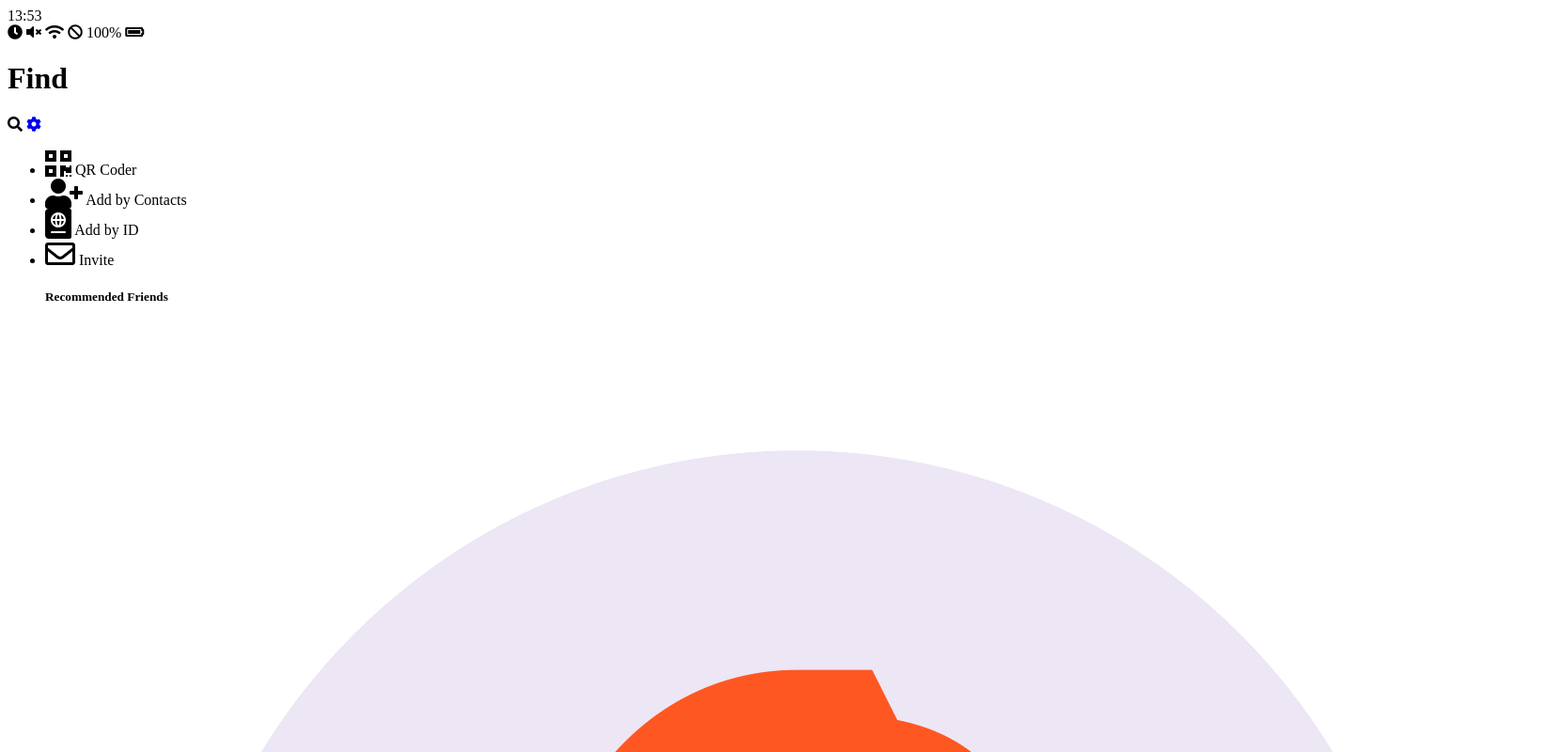
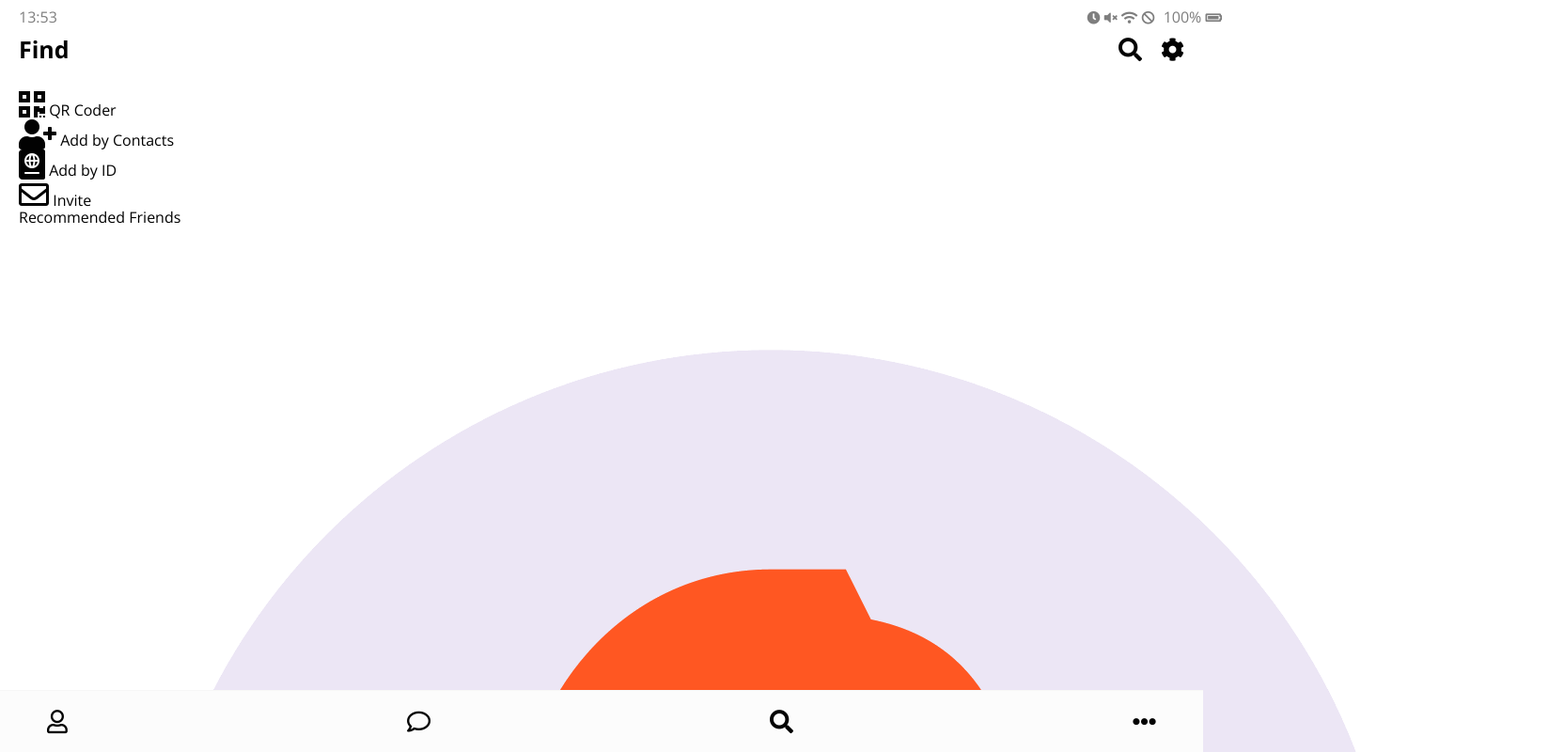
Before and after one commit to wesleyey/kkoCloneV2, a plain HTML site: page find.html in a window 1280 px wide. Shown: the top 800 px of the page at 94% size, 1648 px wide, since content can reach past the window. Drawn offline with nearby package versions, Linux system fonts and the light colour scheme.

Commit message:
css part1
status-bar, header, nav-bar done!

```diff
--- /dev/null
+++ b/css/header.css
@@ -0,0 +1,28 @@
+.header {
+  display: flex;
+  justify-content: space-between;
+  align-items: center;
+  margin-top: 30px;
+  margin-bottom: 30px;
+}
+
+.header .header__title {
+  font-size: 25px;
+  font-weight: 600;
+}
+
+.header .header__icon {
+  font-size: 25px;
+  margin-left: 20px;
+  cursor: pointer;
+}
+
+.header .header__header-column {
+  display: flex;
+  align-items: center;
+}
+
+.header .header__back-btn {
+  font-size: 25px;
+  margin-right: 20px;
+}
--- /dev/null
+++ b/css/nav-bar.css
@@ -0,0 +1,18 @@
+.nav {
+  position: fixed;
+  width: 100%;
+  padding: 20px 50px;
+  left: 0px;
+  bottom: 0px;
+  background-color: #fcfcfc;
+  border-top: 1px solid #f7f7f7;
+}
+
+.nav .nav__list {
+  display: flex;
+  justify-content: space-between;
+}
+
+.nav i {
+  font-size: 25px;
+}
--- /dev/null
+++ b/css/reset.css
@@ -0,0 +1,129 @@
+/* http://meyerweb.com/eric/tools/css/reset/
+   v2.0 | 20110126
+   License: none (public domain)
+*/
+
+html,
+body,
+div,
+span,
+applet,
+object,
+iframe,
+h1,
+h2,
+h3,
+h4,
+h5,
+h6,
+p,
+blockquote,
+pre,
+a,
+abbr,
+acronym,
+address,
+big,
+cite,
+code,
+del,
+dfn,
+em,
+img,
+ins,
+kbd,
+q,
+s,
+samp,
+small,
+strike,
+strong,
+sub,
+sup,
+tt,
+var,
+b,
+u,
+i,
+center,
+dl,
+dt,
+dd,
+ol,
+ul,
+li,
+fieldset,
+form,
+label,
+legend,
+table,
+caption,
+tbody,
+tfoot,
+thead,
+tr,
+th,
+td,
+article,
+aside,
+canvas,
+details,
+embed,
+figure,
+figcaption,
+footer,
+header,
+hgroup,
+menu,
+nav,
+output,
+ruby,
+section,
+summary,
+time,
+mark,
+audio,
+video {
+  margin: 0;
+  padding: 0;
+  border: 0;
+  font-size: 100%;
+  font: inherit;
+  vertical-align: baseline;
+}
+/* HTML5 display-role reset for older browsers */
+article,
+aside,
+details,
+figcaption,
+figure,
+footer,
+header,
+hgroup,
+menu,
+nav,
+section {
+  display: block;
+}
+body {
+  line-height: 1;
+}
+ol,
+ul {
+  list-style: none;
+}
+blockquote,
+q {
+  quotes: none;
+}
+blockquote:before,
+blockquote:after,
+q:before,
+q:after {
+  content: "";
+  content: none;
+}
+table {
+  border-collapse: collapse;
+  border-spacing: 0;
+}
--- /dev/null
+++ b/css/status-bar.css
@@ -0,0 +1,19 @@
+.status-bar {
+  display: flex;
+  justify-content: space-between;
+  padding-top: 10px;
+  padding-bottom: 10px;
+  color: #7e7e7e;
+  background-color: white;
+  position: fixed;
+  width: 100%;
+  top: 0%;
+}
+
+.status-bar i {
+  font-size: 14px;
+}
+
+.status-bar__battery-level {
+  margin-left: 5px;
+}
--- /dev/null
+++ b/css/styles.css
@@ -0,0 +1,21 @@
+@import url("https://fonts.googleapis.com/css?family=Open+Sans:400,700");
+@import "reset.css";
+@import "status-bar.css";
+@import "header.css";
+@import "nav-bar.css";
+
+* {
+  box-sizing: border-box;
+}
+
+body {
+  background-color: white;
+  padding: 10px 20px;
+  color: #020202;
+  font-family: "Open Sans", -apple-system, BlinkMacSystemFont, "Segoe UI",
+    Roboto, Oxygen, Ubuntu, Cantarell, "Helvetica Neue", sans-serif;
+}
+
+a {
+  color: inherit;
+}
--- a/find.html
+++ b/find.html
@@ -10,6 +10,7 @@
       integrity="sha384-50oBUHEmvpQ+1lW4y57PTFmhCaXp0ML5d60M1M7uH2+nqUivzIebhndOJK28anvf"
       crossorigin="anonymous"
     />
+    <link rel="stylesheet" href="css/styles.css" />
     <title>Finds</title>
   </head>
   <body>
```
Also changed, not shown: chat.html (+3 -2 lines), friends.html (+1 -0 lines), index.html (+1 -0 lines), more.html (+1 -0 lines), settings.html (+3 -2 lines).
